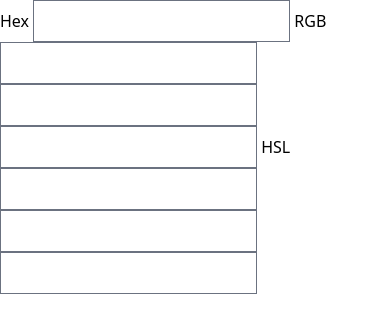
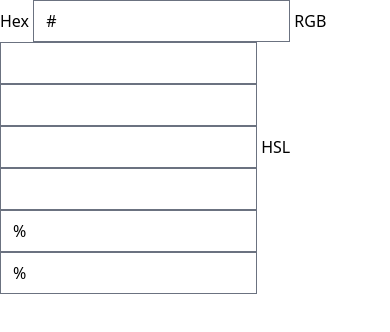
Before and after one commit to ybbat/excalidraw-bg-convert, a SvelteKit app: page / in a window 390 px wide. Shown: the top 332 px of the page. Built offline with nearby package versions, Linux system fonts and the light colour scheme.

Commit message:
More reasonable implementation of colour picker

```diff
--- a/src/routes/+page.svelte
+++ b/src/routes/+page.svelte
@@ -1,108 +1,5 @@
 <script lang="ts">
-	import { writable, derived } from 'svelte/store';
-	import { colord } from 'colord';
-
-	const hex = writable<string>();
-
-	const clamp = (val: number, min: number, max: number) => {
-		return Math.min(Math.max(val, min), max);
-	};
-
-	const red = writable<number>();
-	const green = writable<number>();
-	const blue = writable<number>();
-
-	const rgb = derived([red, green, blue], ([$red, $green, $blue]) => {
-		red.set(clamp($red, 0, 255));
-		green.set(clamp($green, 0, 255));
-		blue.set(clamp($blue, 0, 255));
-		return { r: $red, g: $green, b: $blue };
-	});
-
-	const hue = writable<number>();
-	const sat = writable<number>();
-	const lum = writable<number>();
-
-	const hsl = derived([hue, sat, lum], ([$hue, $sat, $lum]) => {
-		hue.set(clamp($hue, 0, 360));
-		sat.set(clamp($sat, 0, 100));
-		lum.set(clamp($lum, 0, 100));
-		return { h: $hue, s: $sat, l: $lum };
-	});
-
-	let hexInput = () => {
-		let col = colord($hex);
-		if (col.isValid()) {
-			let convRgb = col.toRgb();
-			red.set(convRgb.r);
-			green.set(convRgb.g);
-			blue.set(convRgb.b);
-
-			let convHsl = col.toHsl();
-			hue.set(convHsl.h);
-			sat.set(convHsl.s);
-			lum.set(convHsl.l);
-		} else {
-			red.set(NaN);
-			green.set(NaN);
-			blue.set(NaN);
-
-			hue.set(NaN);
-			sat.set(NaN);
-			lum.set(NaN);
-		}
-	};
-
-	let rgbInput = () => {
-		let col = colord($rgb);
-		if (col.isValid()) {
-			hex.set(col.toHex());
-
-			let convHsl = col.toHsl();
-			hue.set(convHsl.h);
-			sat.set(convHsl.s);
-			lum.set(convHsl.l);
-		} else {
-			hex.set('');
-
-			hue.set(NaN);
-			sat.set(NaN);
-			lum.set(NaN);
-		}
-	};
-
-	let hslInput = () => {
-		let col = colord($hsl);
-		if (col.isValid()) {
-			hex.set(col.toHex());
-
-			let convRgb = col.toRgb();
-			red.set(convRgb.r);
-			green.set(convRgb.g);
-			blue.set(convRgb.b);
-		} else {
-			hex.set('');
-
-			red.set(NaN);
-			green.set(NaN);
-			blue.set(NaN);
-		}
-	};
+	import ColourPicker from './ColourPicker.svelte';
 </script>
 
-<label>
-	Hex
-	<input bind:value={$hex} on:input={hexInput} />
-</label>
-<label>
-	RGB
-	<input type="number" bind:value={$red} on:input={rgbInput} />
-	<input type="number" bind:value={$green} on:input={rgbInput} />
-	<input type="number" bind:value={$blue} on:input={rgbInput} />
-</label>
-<label>
-	HSL
-	<input type="number" bind:value={$hue} on:input={hslInput} />
-	<input type="number" bind:value={$sat} on:input={hslInput} />
-	<input type="number" bind:value={$lum} on:input={hslInput} />
-</label>
+<ColourPicker />
--- /dev/null
+++ b/src/routes/ColourPicker.svelte
@@ -0,0 +1,99 @@
+<script lang="ts">
+	import { colord } from 'colord';
+
+	let hex = '#';
+
+	const updatedHex = () => {
+		// Validate
+		const invalidChars = /[^0-9a-f]/gi;
+		hex = hex.replace(invalidChars, '');
+		hex = '#' + hex;
+		// Update other inputs
+		const color = colord(hex);
+		const rgb = color.toRgb();
+		red = rgb.r.toString();
+		green = rgb.g.toString();
+		blue = rgb.b.toString();
+		const hsl = color.toHsl();
+		hue = hsl.h.toString();
+		sat = hsl.s.toString();
+		lig = hsl.l.toString();
+	};
+
+	let red = '';
+	let green = '';
+	let blue = '';
+
+	const updatedRgb = () => {
+		// Validate
+		const invalidChars = /[^0-9]/gi;
+		red = clamp(parseInt(red.replace(invalidChars, '')), 0, 255)
+			.toString()
+			.replace(invalidChars, '');
+		green = clamp(parseInt(green.replace(invalidChars, '')), 0, 255)
+			.toString()
+			.replace(invalidChars, '');
+		blue = clamp(parseInt(blue.replace(invalidChars, '')), 0, 255)
+			.toString()
+			.replace(invalidChars, '');
+		if (!red || !green || !blue) return;
+
+		// Update other inputs
+		const color = colord({ r: +red, g: +green, b: +blue });
+		hex = color.toHex();
+		const hsl = color.toHsl();
+		hue = hsl.h.toString();
+		sat = hsl.s.toString();
+		lig = hsl.l.toString();
+	};
+
+	let hue = '';
+	let sat = '%';
+	let lig = '%';
+
+	const updatedHsl = () => {
+		// Validate
+		const invalidChars = /[^0-9]/gi;
+		hue = clamp(parseInt(hue.replace(invalidChars, '')), 0, 360)
+			.toString()
+			.replace(invalidChars, '');
+		sat =
+			clamp(parseInt(sat.replace(invalidChars, '')), 0, 100)
+				.toString()
+				.replace(invalidChars, '') + '%';
+		lig =
+			clamp(parseInt(lig.replace(invalidChars, '')), 0, 100)
+				.toString()
+				.replace(invalidChars, '') + '%';
+		if (!hue || !sat || !lig) return;
+
+		// Update other inputs
+		const color = colord({ h: +hue, s: +sat, l: +lig });
+		hex = color.toHex();
+		const rgb = color.toRgb();
+		red = rgb.r.toString();
+		green = rgb.g.toString();
+		blue = rgb.b.toString();
+	};
+
+	const clamp = (val: number, min: number, max: number) => {
+		return Math.min(Math.max(val, min), max);
+	};
+</script>
+
+<label>
+	Hex
+	<input bind:value={hex} maxlength="7" on:input={updatedHex} />
+</label>
+<label>
+	RGB
+	<input bind:value={red} on:input={updatedRgb} />
+	<input bind:value={green} on:input={updatedRgb} />
+	<input bind:value={blue} on:input={updatedRgb} />
+</label>
+<label>
+	HSL
+	<input bind:value={hue} on:input={updatedHsl} />
+	<input bind:value={sat} on:input={updatedHsl} />
+	<input bind:value={lig} on:input={updatedHsl} />
+</label>
```
